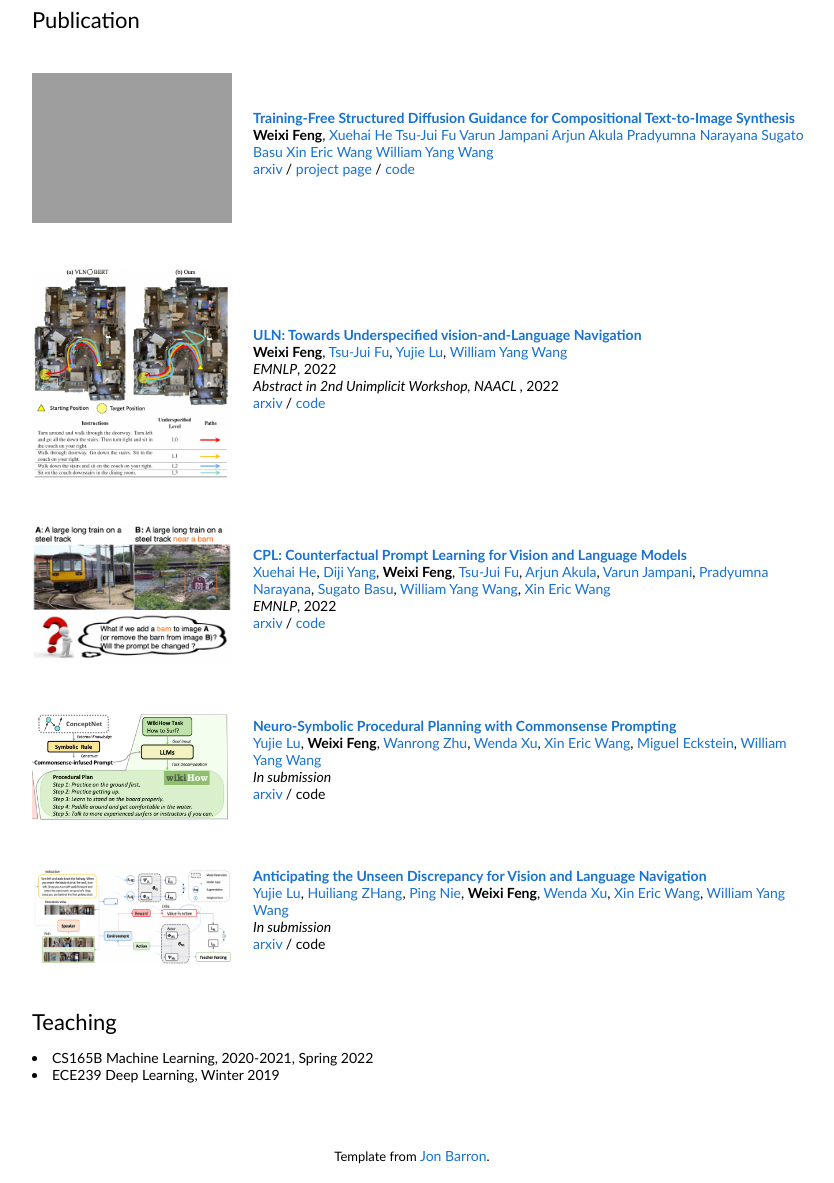
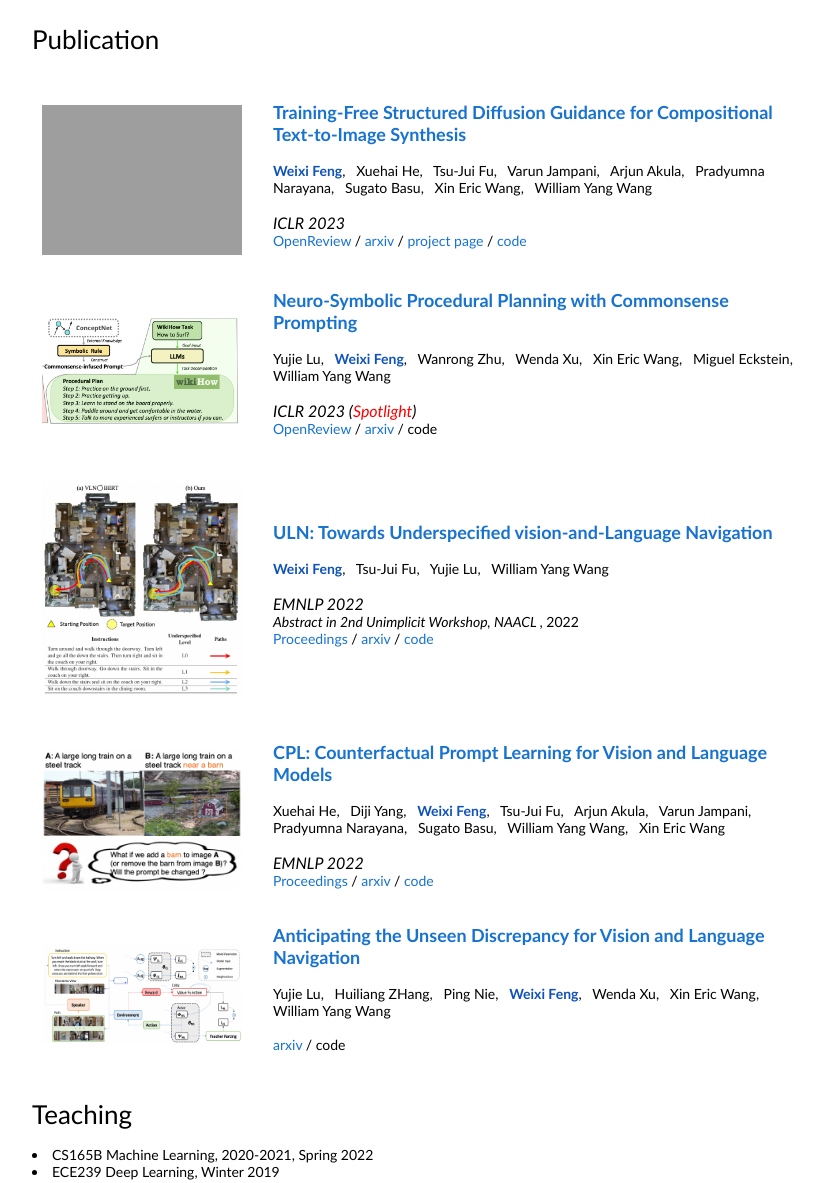
Before and after one commit to weixi-feng/weixi-feng.github.io, a plain HTML site: page index.html in a window 1280 px wide. Shown: the part 480-1663 px from the top of the page, without its empty margins (228-1062 px from the left). Drawn offline with Linux system fonts and the light colour scheme; grey boxes are pictures that could not be loaded.

Commit message:
adjust format

```diff
--- a/index.html
+++ b/index.html
@@ -19,14 +19,14 @@
               <p style="text-align:center">
                 <name>Weixi Feng (冯蔚熙)</name>
               </p>
-              <p>I am a third-year CS Ph.D. student at <a href="http://nlp.cs.ucsb.edu/">UCSB NLP group</a>, advised by <a href="https://sites.cs.ucsb.edu/~william/">Prof. William Wang</a>.
+              <p style="font-size: 16px;">I am a third-year CS Ph.D. student at <a href="http://nlp.cs.ucsb.edu/">UCSB NLP group</a>, advised by <a href="https://sites.cs.ucsb.edu/~william/">Prof. William Wang</a>.
                 I also work closely with <a href="https://eric-xw.github.io/">Prof. Xin Wang</a> at UCSC.
                 I obtained my M.Sc. in ECE from <a href="">UCLA</a> and my B.S. in ECE from the <a href="https://www.polyu.edu.hk/">Hong Kong Polytechni Unversity</a>.
               </p>
-              <p>
+              <p style="font-size: 16px;">
                 Email: weixifeng at ucsb dot edu
               </p>
-              <p style="text-align:center">
+              <p style="text-align:center;">
                 <a href="mailto:weixifeng@ucsb.edu">Email</a> &nbsp/&nbsp
                 <a href="data/cv.pdf">CV</a> &nbsp/&nbsp
                 <a href="https://scholar.google.com/citations?user=ihuH8uMAAAAJ&hl=en">Google Scholar</a> &nbsp/&nbsp
@@ -44,8 +44,8 @@
         <table style="width:100%;border:0px;border-spacing:0px;border-collapse:separate;margin-right:auto;margin-left:auto;"><tbody>
           <tr>
           <td style="padding:20px;width:100%;vertical-align:middle">
-            <heading>Research</heading>
-            <p>
+            <heading style="font-size: 26px;">Research</heading>
+            <p style="font-size: 16px;">
               My research interests lie in the area of vision and language, and language grounding. I work on vision language navigation and text-to-image synthesis. Recently, I am interested in the general impact of language on the visual domain, e.g. underspecification for VLN or language structures for image synthesis. I am also interested in the application of diffusion models.
             </p>
           </td>
@@ -55,87 +55,35 @@
         <table style="width:100%;border:0px;border-spacing:0px;border-collapse:separate;margin-right:auto;margin-left:auto;"><tbody>
             <tr>
             <td style="padding:20px;width:100%;vertical-align:middle">
-              <heading>Publication</heading>
+              <heading style="font-size: 26px;">Publication</heading>
             </td>
           </tr>
         </tbody></table>
 
-        <table style="width:100%;border:0px;border-spacing:0px;border-collapse:separate;margin-right:auto;margin-left:auto;"><tbody>
+        <table style="width:100%;border:0px;border-spacing:10px;border-collapse:separate;margin-right:auto;margin-left:auto;"><tbody>
+
           <tr>
             <td style="padding:20px;width:25%;vertical-align:middle">
               <img src="images/SDG.png" alt="uln_png" width="200" height="150 " style="border-style: none">
             </td>
             <td width="75%" valign="middle">
-              <a href="https://arxiv.org/abs/2212.05032">
+              <a href="https://openreview.net/forum?id=PUIqjT4rzq7">
                 <papertitle>Training-Free Structured Diffusion Guidance for Compositional Text-to-Image Synthesis</papertitle>
               </a>
+              <br><br>
+              <strong style="color: #0F52BA;">Weixi Feng</strong>, &nbsp;
+              <a href="https://scholar.google.com/citations?user=kDzxOzUAAAAJ&hl=en" style="color: black;">Xuehai He</a>, &nbsp;
+              <a href="https://tsujuifu.github.io/" style="color: black;">Tsu-Jui Fu</a>, &nbsp;
+              <a href="https://varunjampani.github.io/" style="color: black;">Varun Jampani</a>, &nbsp;
+              <a href="https://www.arjunakula.com/" style="color: black;">Arjun Akula</a>, &nbsp;
+              <a href="https://scholar.google.com/citations?user=BV2dbjEAAAAJ&hl=en" style="color: black;">Pradyumna Narayana</a>, &nbsp;
+              <a href="https://sites.google.com/site/sugatobasu/" style="color: black;">Sugato Basu</a>, &nbsp;
+              <a href="https://eric-xw.github.io/" style="color: black;">Xin Eric Wang</a>, &nbsp;
+              <a href="https://sites.cs.ucsb.edu/~william/" style="color: black;">William Yang Wang</a>
+              <br><br>
+              <em style="font-size: 16px;">ICLR 2023</em>
               <br>
-              <strong>Weixi Feng</strong>,
-              <a href="https://scholar.google.com/citations?user=kDzxOzUAAAAJ&hl=en">Xuehai He</a>
-              <a href="https://tsujuifu.github.io/">Tsu-Jui Fu</a>
-              <a href="https://varunjampani.github.io/">Varun Jampani</a>
-              <a href="https://www.arjunakula.com/">Arjun Akula</a>
-              <a href="https://scholar.google.com/citations?user=BV2dbjEAAAAJ&hl=en">Pradyumna Narayana</a>
-              <a href="https://sites.google.com/site/sugatobasu/">Sugato Basu</a>
-              <a href="https://eric-xw.github.io/">Xin Eric Wang</a>
-              <a href="https://sites.cs.ucsb.edu/~william/">William Yang Wang</a>
-              <br>
-              <!-- <em></em> -->
-              <!-- <br> -->
-              <a href="https://arxiv.org/abs/2212.05032">arxiv</a> / <a href="https://weixi-feng.github.io/structure-diffusion-guidance/">project page</a> / <a href="https://github.com/weixi-feng/Structured-Diffusion-Guidance">code</a>
-              <p></p>
-            </td>
-          </tr>
-
-
-
-          <tr>
-            <td style="padding:20px;width:25%;vertical-align:middle">
-              <img src="images/uln.png" alt="uln_png" width="200" height="215" style="border-style: none">
-            </td>
-            <td width="75%" valign="middle">
-              <a href="https://arxiv.org/abs/2210.10020">
-                <papertitle>ULN: Towards Underspecified vision-and-Language Navigation</papertitle>
-              </a>
-              <br>
-              <strong>Weixi Feng</strong>,
-              <a href="https://tsujuifu.github.io/">Tsu-Jui Fu</a>,
-              <a href="https://yujielu10.github.io/">Yujie Lu</a>,
-              <a href="https://sites.cs.ucsb.edu/~william/">William Yang Wang</a>
-              <br>
-              <em>EMNLP</em>, 2022
-              <br>
-              <em>Abstract in 2nd Unimplicit Workshop, NAACL </em>, 2022
-              <br>
-              <a href="https://arxiv.org/abs/2210.10020">arxiv</a> / <a href="https://github.com/weixi-feng/ULN">code</a>
-              <p></p>
-            </td>
-          </tr>
-
-
-          <tr>
-            <td style="padding:20px;width:25%;vertical-align:middle">
-              <img src="images/cpl.png" alt="cpl_png" width="200" height="140" style="border-style: none">
-            </td>
-            <td width="75%" valign="middle">
-              <a href="https://arxiv.org/abs/2210.10362">
-                <papertitle>CPL: Counterfactual Prompt Learning for Vision and Language Models</papertitle>
-              </a>
-              <br>
-              <a>Xuehai He</a>,
-              <a>Diji Yang</a>,
-              <strong>Weixi Feng</strong>,
-              <a href="https://tsujuifu.github.io/">Tsu-Jui Fu</a>,
-              <a href="https://www.arjunakula.com/">Arjun Akula</a>,
-              <a href="https://varunjampani.github.io/">Varun Jampani</a>,
-              <a href="https://scholar.google.com/citations?user=BV2dbjEAAAAJ&hl=en">Pradyumna Narayana</a>,
-              <a href="https://sites.google.com/site/sugatobasu/">Sugato Basu</a>,
-              <a href="https://sites.cs.ucsb.edu/~william/">William Yang Wang</a>,
-              <a href="https://eric-xw.github.io/">Xin Eric Wang</a>
-              <br>
-              <em>EMNLP</em>, 2022
-              <br>
-              <a href="https://arxiv.org/abs/2210.10362">arxiv</a> / <a href="https://github.com/eric-ai-lab/CPL">code</a>
+              <a href="https://openreview.net/forum?id=PUIqjT4rzq7">OpenReview</a> / <a href="https://arxiv.org/abs/2212.05032">arxiv</a> / <a href="https://weixi-feng.github.io/structure-diffusion-guidance/">project page</a> / <a href="https://github.com/weixi-feng/Structured-Diffusion-Guidance">code</a>
               <p></p>
             </td>
           </tr>
@@ -149,22 +97,73 @@
               <a href="https://arxiv-export1.library.cornell.edu/abs/2206.02928v5">
                 <papertitle>Neuro-Symbolic Procedural Planning with Commonsense Prompting</papertitle>
               </a>
+              <br><br>
+              <a href="https://yujielu10.github.io/" style="color: black;">Yujie Lu</a>, &nbsp;
+              <strong style="color: #0F52BA;">Weixi Feng</strong>, &nbsp;
+              <a href="https://wanrong-zhu.com/" style="color: black;">Wanrong Zhu</a>, &nbsp;
+              <a href="https://mobile.twitter.com/wendaxu2" style="color: black;">Wenda Xu</a>, &nbsp;
+              <a href="https://eric-xw.github.io/" style="color: black;">Xin Eric Wang</a>, &nbsp;
+              <a style="color: black;">Miguel Eckstein</a>, &nbsp;
+              <a href="https://sites.cs.ucsb.edu/~william/" style="color: black;">William Yang Wang</a>
+              <br><br>
+              <em style="font-size: 16px;">ICLR 2023 (<font color="red">Spotlight</font>)</em>
               <br>
-              <a href="https://yujielu10.github.io/">Yujie Lu</a>,
-              <strong>Weixi Feng</strong>,
-              <a href="https://wanrong-zhu.com/">Wanrong Zhu</a>,
-              <a href="https://mobile.twitter.com/wendaxu2">Wenda Xu</a>,
-              <a href="https://eric-xw.github.io/">Xin Eric Wang</a>,
-              <a>Miguel Eckstein</a>,
-              <a href="https://sites.cs.ucsb.edu/~william/">William Yang Wang</a>
-              <br>
-              <em>In submission</em>
-              <br>
-              <a href="https://arxiv-export1.library.cornell.edu/abs/2206.02928v5">arxiv</a> / code
+              <a href="https://openreview.net/forum?id=iOc57X9KM54">OpenReview</a> / <a href="https://arxiv-export1.library.cornell.edu/abs/2206.02928v5">arxiv</a> / code
               <p></p>
             </td>
           </tr>
 
+
+          <tr>
+            <td style="padding:20px;width:25%;vertical-align:middle">
+              <img src="images/uln.png" alt="uln_png" width="200" height="215" style="border-style: none">
+            </td>
+            <td width="75%" valign="middle">
+              <a href="https://preview.aclanthology.org/emnlp-22-ingestion/2022.emnlp-main.429/">
+                <papertitle>ULN: Towards Underspecified vision-and-Language Navigation</papertitle>
+              </a>
+              <br><br>
+              <strong style="color: #0F52BA;">Weixi Feng</strong>, &nbsp;
+              <a href="https://tsujuifu.github.io/" style="color: black;">Tsu-Jui Fu</a>, &nbsp;
+              <a href="https://yujielu10.github.io/" style="color: black;">Yujie Lu</a>, &nbsp;
+              <a href="https://sites.cs.ucsb.edu/~william/" style="color: black;">William Yang Wang</a>
+              <br><br>
+              <em style="font-size: 16px;">EMNLP 2022</em>
+              <br>
+              <em>Abstract in 2nd Unimplicit Workshop, NAACL </em>, 2022
+              <br>
+              <a href="https://preview.aclanthology.org/emnlp-22-ingestion/2022.emnlp-main.429/"> Proceedings </a> / <a href="https://arxiv.org/abs/2210.10020">arxiv</a> / <a href="https://github.com/weixi-feng/ULN">code</a>
+              <p></p>
+            </td>
+          </tr>
+
+
+          <tr>
+            <td style="padding:20px;width:25%;vertical-align:middle">
+              <img src="images/cpl.png" alt="cpl_png" width="200" height="140" style="border-style: none">
+            </td>
+            <td width="75%" valign="middle">
+              <a href="https://preview.aclanthology.org/emnlp-22-ingestion/2022.emnlp-main.224/">
+                <papertitle>CPL: Counterfactual Prompt Learning for Vision and Language Models</papertitle>
+              </a>
+              <br><br>
+              <a style="color: black;">Xuehai He</a>, &nbsp;
+              <a style="color: black;">Diji Yang</a>, &nbsp;
+              <strong style="color: #0F52BA;">Weixi Feng</strong>, &nbsp;
+              <a href="https://tsujuifu.github.io/" style="color: black;">Tsu-Jui Fu</a>, &nbsp;
+              <a href="https://www.arjunakula.com/" style="color: black;">Arjun Akula</a>, &nbsp;
+              <a href="https://varunjampani.github.io/" style="color: black;">Varun Jampani</a>, &nbsp;
+              <a href="https://scholar.google.com/citations?user=BV2dbjEAAAAJ&hl=en" style="color: black;">Pradyumna Narayana</a>, &nbsp;
+              <a href="https://sites.google.com/site/sugatobasu/" style="color: black;">Sugato Basu</a>, &nbsp;
+              <a href="https://sites.cs.ucsb.edu/~william/" style="color: black;">William Yang Wang</a>, &nbsp;
+              <a href="https://eric-xw.github.io/" style="color: black;">Xin Eric Wang</a>
+              <br><br>
+              <em style="font-size: 16px;">EMNLP 2022</em>
+              <br>
+              <a href="https://preview.aclanthology.org/emnlp-22-ingestion/2022.emnlp-main.224/"> Proceedings </a> / <a href="https://arxiv.org/abs/2210.10362">arxiv</a> / <a href="https://github.com/eric-ai-lab/CPL">code</a>
+              <p></p>
+            </td>
+          </tr>
 
           <tr>
             <td style="padding:20px;width:25%;vertical-align:middle">
@@ -174,17 +173,17 @@
               <a href="https://arxiv.org/abs/2209.04725">
                 <papertitle>Anticipating the Unseen Discrepancy for Vision and Language Navigation</papertitle>
               </a>
-              <br>
-              <a href="https://yujielu10.github.io/">Yujie Lu</a>,
-              <a>Huiliang ZHang</a>,
-              <a>Ping Nie</a>,
-              <strong>Weixi Feng</strong>,
-              <a href="https://mobile.twitter.com/wendaxu2">Wenda Xu</a>,
-              <a href="https://eric-xw.github.io/">Xin Eric Wang</a>,
-              <a href="https://sites.cs.ucsb.edu/~william/">William Yang Wang</a>
-              <br>
-              <em>In submission</em>
-              <br>
+              <br><br>
+              <a href="https://yujielu10.github.io/" style="color: black;">Yujie Lu</a>, &nbsp;
+              <a style="color: black;">Huiliang ZHang</a>, &nbsp;
+              <a style="color: black;">Ping Nie</a>, &nbsp;
+              <strong style="color: #0F52BA;">Weixi Feng</strong>, &nbsp;
+              <a href="https://mobile.twitter.com/wendaxu2" style="color: black;">Wenda Xu</a>, &nbsp;
+              <a href="https://eric-xw.github.io/" style="color: black;">Xin Eric Wang</a>, &nbsp;
+              <a href="https://sites.cs.ucsb.edu/~william/" style="color: black;">William Yang Wang</a>
+              <!-- <br> -->
+              <!-- <em>In submission</em> -->
+              <br><br>
               <a href="https://arxiv.org/abs/2209.04725">arxiv</a> / code
               <p></p>
             </td>
@@ -196,8 +195,8 @@
       <table style="width:100%;border:0px;border-spacing:0px;border-collapse:separate;margin-right:auto;margin-left:auto;"><tbody>
         <tr>
         <td style="padding:20px;width:100%;vertical-align:middle">
-          <heading>Teaching</heading>
-          <p>
+          <heading style="font-size: 26px;">Teaching</heading>
+          <p style="font-size: 16px;">
             <li>CS165B Machine Learning, 2020-2021, Spring 2022</li>
             <li>ECE239 Deep Learning, Winter 2019</li>
           </p>
--- a/stylesheet.css
+++ b/stylesheet.css
@@ -91,18 +91,18 @@ strong {
 
 heading {
   font-family: 'Lato', Verdana, Helvetica, sans-serif;
-  font-size: 22px;
+  font-size: 26px;
 }
 
 papertitle {
   font-family: 'Lato', Verdana, Helvetica, sans-serif;
-  font-size: 14px;
+  font-size: 18px;
   font-weight: 700
 }
 
 name {
   font-family: 'Lato', Verdana, Helvetica, sans-serif;
-  font-size: 32px;
+  font-size: 36px;
 }
 
 .one {
```
